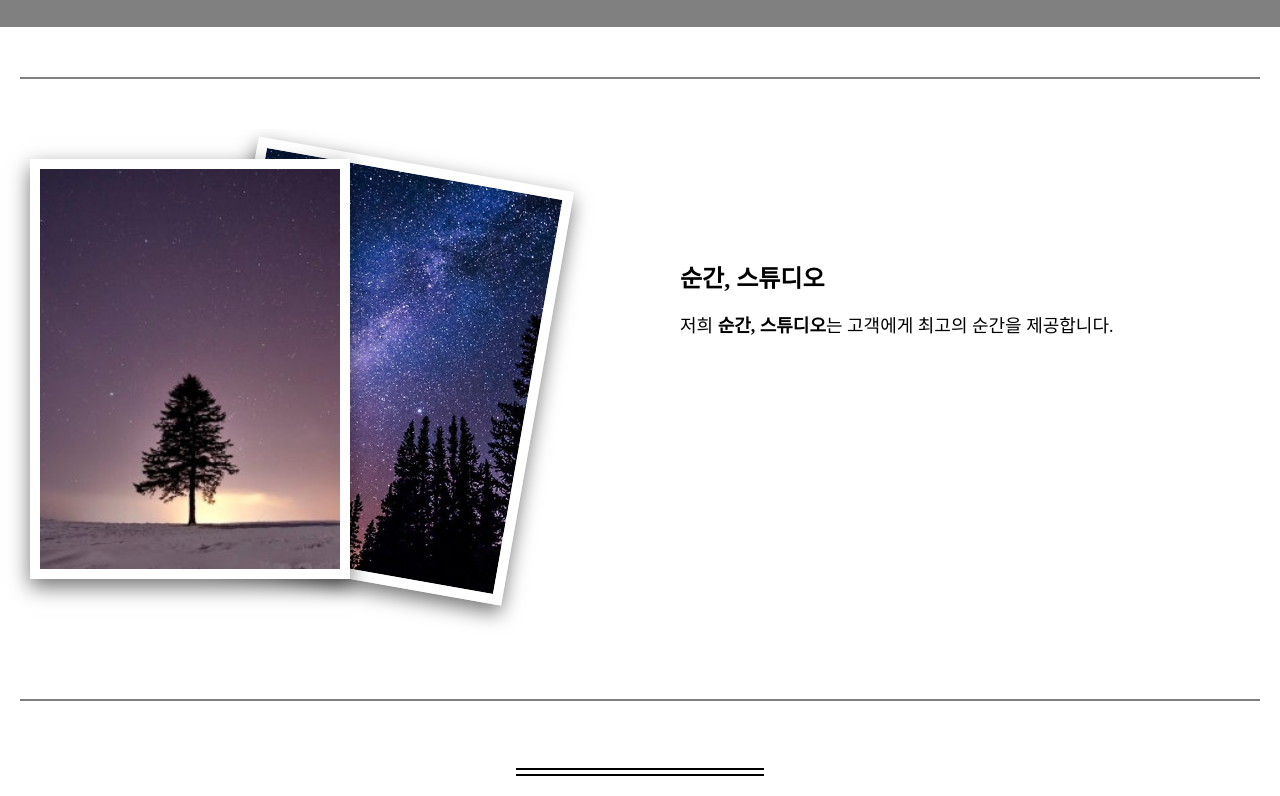
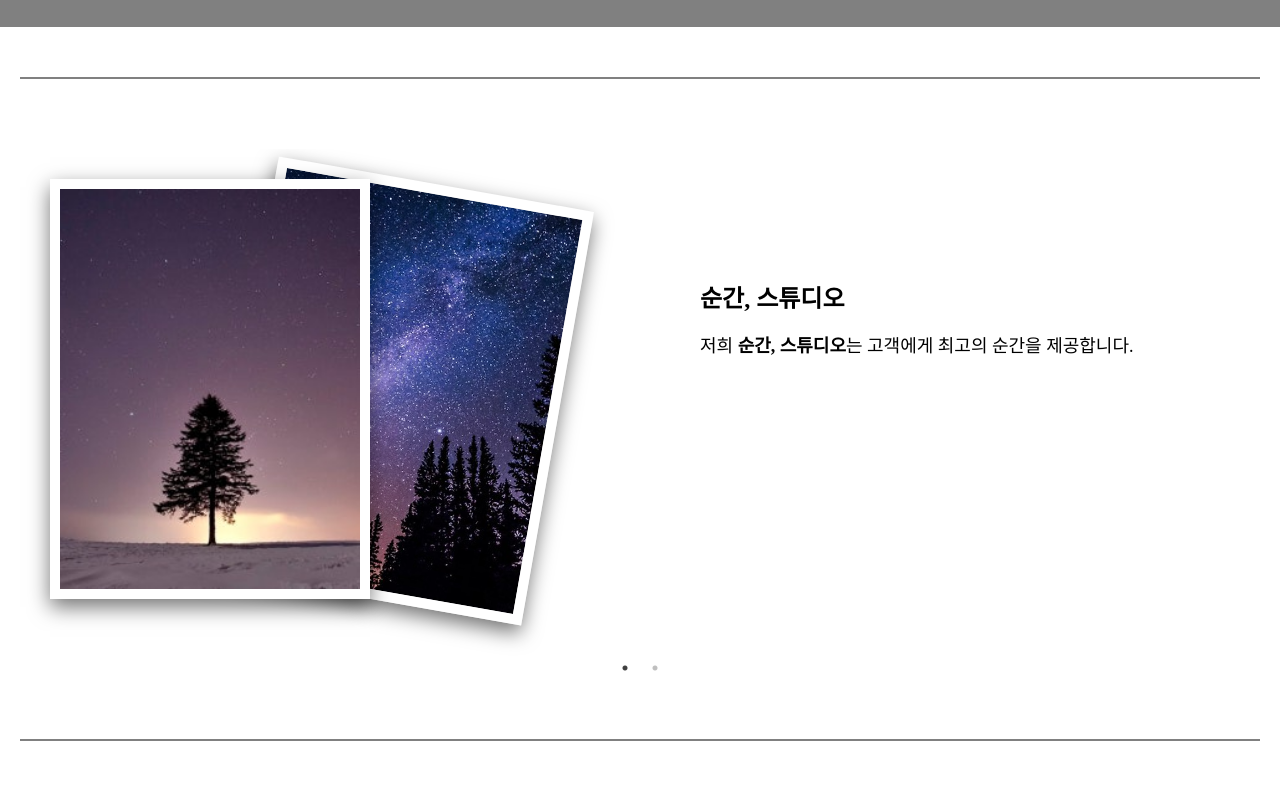
Before and after one commit to SUNGAN-Homepage/front-end, a React (Vite) app: page / in a window 1280 px wide. Shown: the part 500-1296 px from the top of the page. Built offline with nearby package versions, Linux system fonts and the light colour scheme.

Commit message:
fix:슬라이드 dots 수정

```diff
--- a/src/components/DetailIntro/DetailIntro.css
+++ b/src/components/DetailIntro/DetailIntro.css
@@ -1,12 +1,10 @@
-전체 섹션 스타일 .detail-intro {
+.detail-intro {
   padding: 20px;
   /*background-color: #f9f9f9;*/
   text-align: center;
 }
 
-.slick-dots {
-  top: 480px;
-}
+
 /* 슬라이드 컨텐츠 스타일 */
 .slide-content {
   display: flex;
--- a/src/components/DetailIntro/DetailIntro.tsx
+++ b/src/components/DetailIntro/DetailIntro.tsx
@@ -1,10 +1,10 @@
 import React, { ReactNode } from 'react';
+import Slider from 'react-slick'; // 두 번째 이미지 경로
 import 'slick-carousel/slick/slick.css';
 import 'slick-carousel/slick/slick-theme.css';
 import './DetailIntro.css';
 import image1 from '../../assets/image1.jpg'; // 첫 번째 이미지 경로
 import image2 from '../../assets/image2.jpeg';
-import Slider from 'react-slick'; // 두 번째 이미지 경로
 import { Box } from '@mui/material';
 import { AnimatedComponent } from '../common/AnimatedComponent.tsx';
 
@@ -17,14 +17,8 @@ export const DetailIntro: React.FC = () => {
     slidesToScroll: 1,
     arrows: true,
     appendDots: (dots: ReactNode) => (
-      <Box
-        sx={{
-          borderRadius: '10px',
-          marginLeft: { xs: '-20px', sm: 'none' },
-          marginTop: '30px',
-        }}
-      >
-        <ul style={{ margin: '0px' }}> {dots} </ul>
+      <Box sx={{  marginLeft: '-20px' }}>
+        <ul> {dots} </ul>
       </Box>
     ),
   };
--- a/src/components/PortFolio/PortFolio.css
+++ b/src/components/PortFolio/PortFolio.css
@@ -231,3 +231,6 @@
   cursor: pointer;
   color: white;
 }
+.slick-dots{
+  padding-top:50px;
+}
--- a/src/components/PortFolio/PortFolio.tsx
+++ b/src/components/PortFolio/PortFolio.tsx
@@ -77,10 +77,10 @@ export const PortFolio: React.FC = () => {
     appendDots: (dots: ReactNode) => (
       <Box
         sx={{
-          marginLeft: '-20px',
+          marginLeft: '-40px',
         }}
       >
-        <ul style={{ margin: '0px' }}> {dots} </ul>
+        <ul style={{ margin: '0px' ,width:"100%"}}> {dots} </ul>
       </Box>
     ),
   };
```
